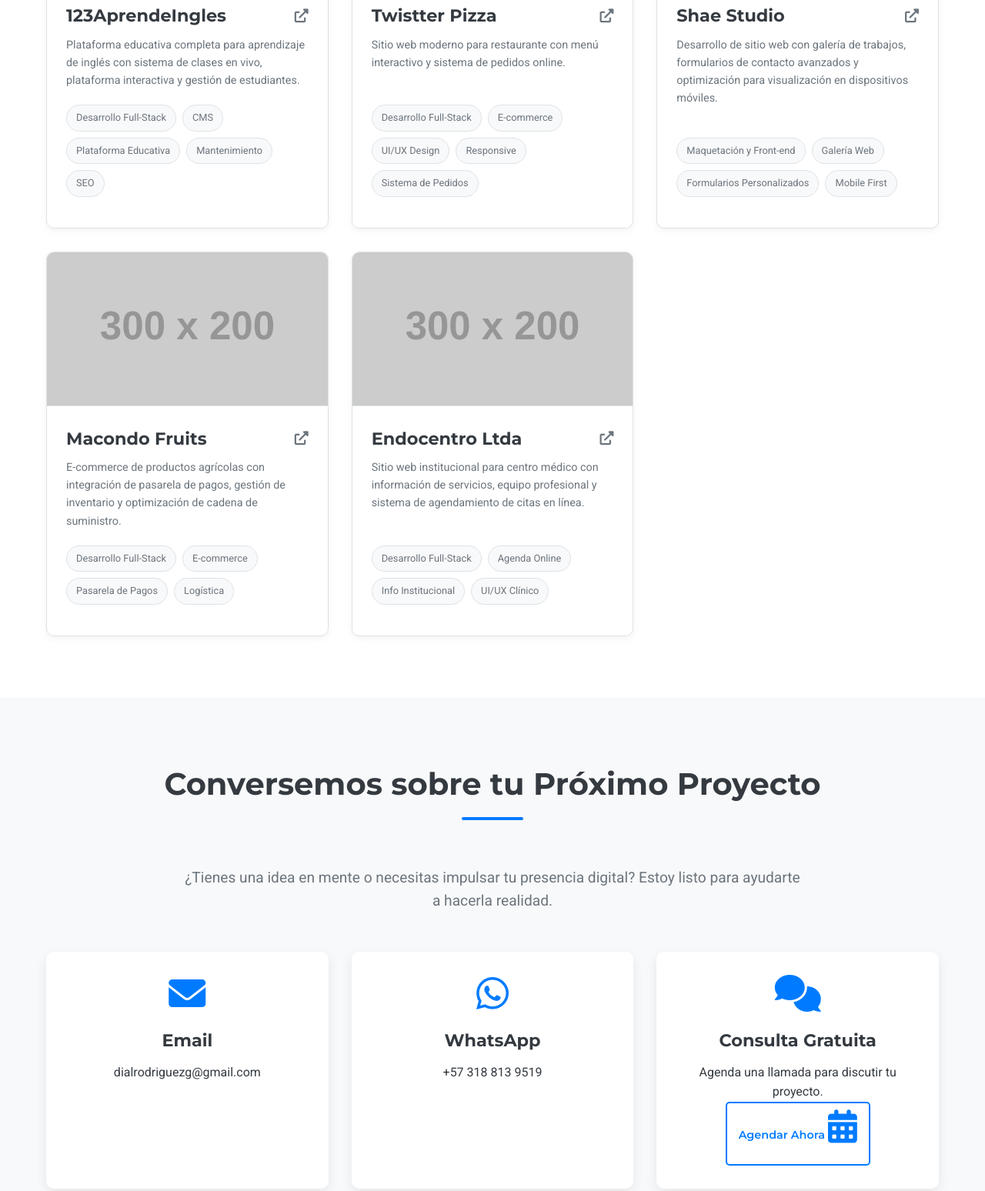
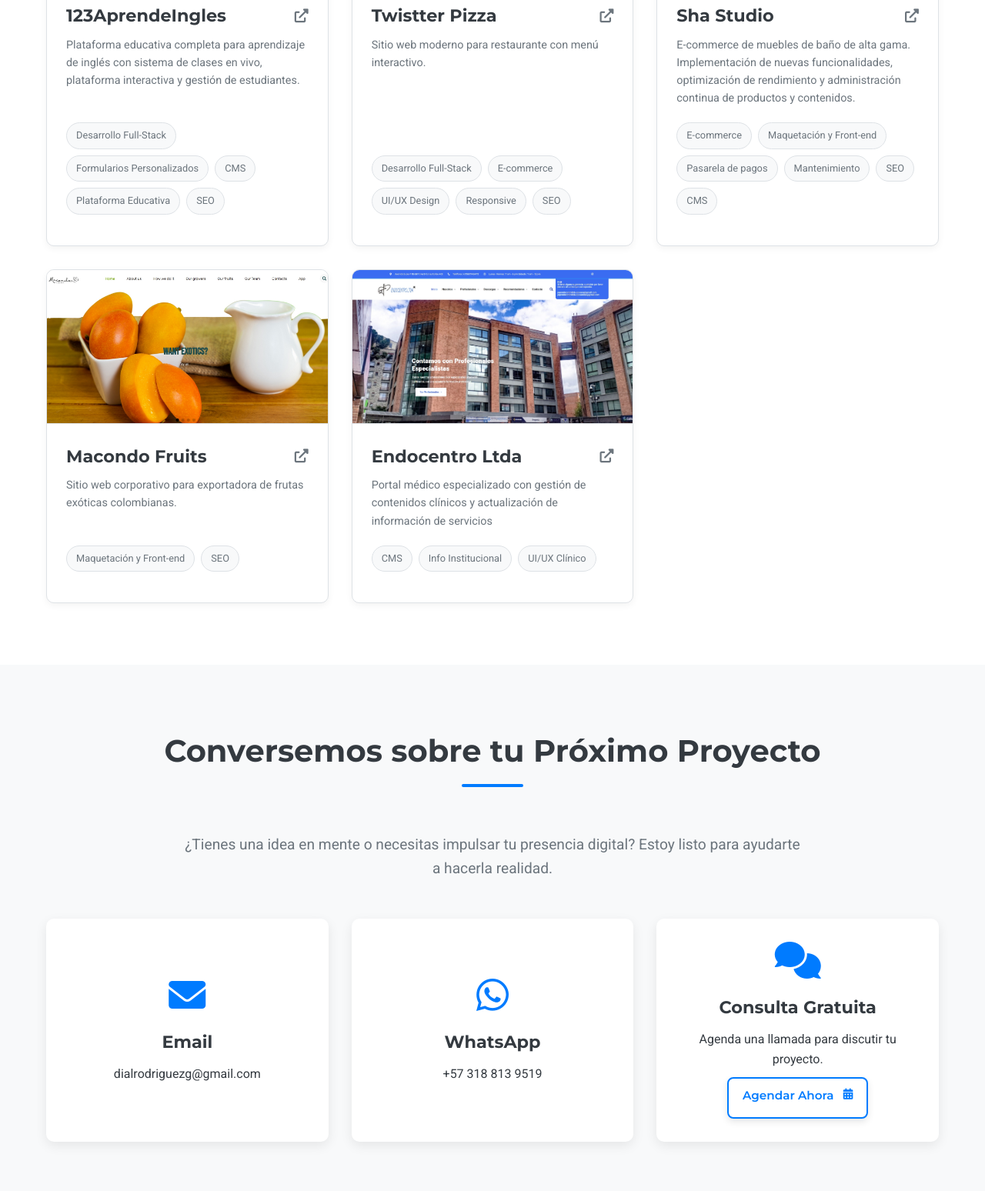
Before and after one commit to darodriguezg17/portafolio, a plain HTML site: page index.html in a window 1280 px wide. Shown: the part 3407-4955 px from the top of the page at 77% size. Drawn offline with Linux system fonts and the light colour scheme; placeholder pictures from the web are drawn by us.

Commit message:
Add files via upload
Update images and meets link

```diff
--- a/css/style.css
+++ b/css/style.css
@@ -121,6 +121,43 @@ h1, h2, h3, h4 {
 .btn-small {
     padding: 8px 15px;
     font-size: 0.9em;
+}
+
+/* Ajustes del botón "Agendar Ahora" */
+.btn-secondary.btn-small {
+display: inline-flex;
+align-items: center;
+justify-content: center;
+background-color: transparent;
+color: var(--primary-color);
+font-weight: 600;
+padding: 10px 18px;
+border-radius: 8px;
+text-decoration: none;
+font-size: 0.95rem;
+transition: all 0.3s ease;
+box-shadow: 0 4px 10px rgba(0,0,0,0.1);
+}
+
+
+.btn-secondary.btn-small:hover {
+background-color: #34495e;
+color: var(--light-text-color);
+transform: translateY(-2px);
+box-shadow: 0 6px 15px rgba(0,0,0,0.2);
+}
+
+
+.btn-secondary.btn-small i {
+margin-left: 8px;
+font-size: 0.9rem;
+}
+
+
+/* Opcional: centrar el botón en la sección */
+.contact-item a.btn-secondary.btn-small {
+display: inline-block;
+margin-top: 10px;
 }
 
 /* Header */
@@ -571,6 +608,10 @@ section:nth-child(odd) {
     box-shadow: 0 5px 15px rgba(0, 0, 0, 0.08);
     text-align: center;
     transition: transform 0.3s ease;
+    align-items: center;
+    justify-content: center;
+    display: flex;
+    flex-direction: column;
 }
 
 .contact-item:hover {
--- a/index.html
+++ b/index.html
@@ -170,9 +170,9 @@
                             <p>Plataforma educativa completa para aprendizaje de inglés con sistema de clases en vivo, plataforma interactiva y gestión de estudiantes.</p>
                             <div class="project-tags">
                                 <span class="project-skill-tag">Desarrollo Full-Stack</span>
+                                <span class="project-skill-tag">Formularios Personalizados</span>
                                 <span class="project-skill-tag">CMS</span>
                                 <span class="project-skill-tag">Plataforma Educativa</span>
-                                <span class="project-skill-tag">Mantenimiento</span>
                                 <span class="project-skill-tag">SEO</span>
                             </div>
                         </div>
@@ -185,13 +185,14 @@
                              onerror="this.src='https://placehold.co/300x200/ff7f50/ffffff?text=Twistter+Pizza'; this.onerror=null;">
                         <div class="project-content">
                             <h4>Twistter Pizza <a href="https://sagravagency.com/twistterpizza-sagravagency-com/" target="_blank" class="project-link-icon" aria-label="Ver Twistter Pizza"><i class="fas fa-external-link-alt"></i></a></h4>
-                            <p>Sitio web moderno para restaurante con menú interactivo y sistema de pedidos online.</p>
+                            <p>Sitio web moderno para restaurante con menú interactivo.</p>
                             <div class="project-tags">
                                 <span class="project-skill-tag">Desarrollo Full-Stack</span>
                                 <span class="project-skill-tag">E-commerce</span>
                                 <span class="project-skill-tag">UI/UX Design</span>
                                 <span class="project-skill-tag">Responsive</span>
-                                <span class="project-skill-tag">Sistema de Pedidos</span>
+                                <span class="project-skill-tag">SEO</span>
+
                             </div>
                         </div>
                     </div>
@@ -199,16 +200,18 @@
 
 <div class="project-card">
 
-<img src="https://placehold.co/300x200/ffd700/000000?text=Shae+Studio" alt="Shae Studio"
+<img src="img\shastudio.jpeg" alt="Sha Studio"
                              onerror="this.src='https://placehold.co/300x200/ffd700/000000?text=Proyecto'; this.onerror=null;">
                         <div class="project-content">
-                            <h4>Shae Studio <a href="https://www.shaestudio.com/?srsltid=AfmBOoo-glnK-4jTcBlW_yMcv64j6y71R1vzoGxDUjrhfJl3y9G79svA" target="_blank" class="project-link-icon" aria-label="Ver Shae Studio"><i class="fas fa-external-link-alt"></i></a></h4>
-                            <p>Desarrollo de sitio web con galería de trabajos, formularios de contacto avanzados y optimización para visualización en dispositivos móviles.</p>
+                            <h4>Sha Studio <a href="https://www.shaestudio.com/?srsltid=AfmBOoo-glnK-4jTcBlW_yMcv64j6y71R1vzoGxDUjrhfJl3y9G79svA" target="_blank" class="project-link-icon" aria-label="Ver Sha Studio"><i class="fas fa-external-link-alt"></i></a></h4>
+                            <p>E-commerce de muebles de baño de alta gama. Implementación de nuevas funcionalidades, optimización de rendimiento y administración continua de productos y contenidos.</p>
                             <div class="project-tags">
+                                <span class="project-skill-tag">E-commerce</span>
                                 <span class="project-skill-tag">Maquetación y Front-end</span>
-                                <span class="project-skill-tag">Galería Web</span>
-                                <span class="project-skill-tag">Formularios Personalizados</span>
-                                <span class="project-skill-tag">Mobile First</span>
+                                <span class="project-skill-tag">Pasarela de pagos</span>
+                                <span class="project-skill-tag">Mantenimiento</span>
+                                <span class="project-skill-tag">SEO</span>
+                                <span class="project-skill-tag">CMS</span>
                             </div>
                         </div>
                     </div>
@@ -216,16 +219,14 @@
 
 <div class="project-card">
 
-<img src="https://placehold.co/300x200/6a5acd/ffffff?text=Macondo+Fruits" alt="Macondo Fruits"
+<img src="img\macondofruits.jpeg" alt="Macondo Fruits"
                              onerror="this.src='https://placehold.co/300x200/6a5acd/ffffff?text=Proyecto'; this.onerror=null;">
                         <div class="project-content">
                             <h4>Macondo Fruits <a href="https://macondofruits.co/" target="_blank" class="project-link-icon" aria-label="Ver Macondo Fruits"><i class="fas fa-external-link-alt"></i></a></h4>
-                            <p>E-commerce de productos agrícolas con integración de pasarela de pagos, gestión de inventario y optimización de cadena de suministro.</p>
+                            <p>Sitio web corporativo para exportadora de frutas exóticas colombianas.</p>
                             <div class="project-tags">
-                                <span class="project-skill-tag">Desarrollo Full-Stack</span>
-                                <span class="project-skill-tag">E-commerce</span>
-                                <span class="project-skill-tag">Pasarela de Pagos</span>
-                                <span class="project-skill-tag">Logística</span>
+                                <span class="project-skill-tag">Maquetación y Front-end</span>
+                                <span class="project-skill-tag">SEO</span>
                             </div>
                         </div>
                     </div>
@@ -233,14 +234,13 @@
 
 <div class="project-card">
 
-<img src="https://placehold.co/300x200/dc143c/ffffff?text=Endocentro+Ltda" alt="Endocentro Ltda"
+<img src="img\endocentro.jpeg" alt="Endocentro Ltda"
                              onerror="this.src='https://placehold.co/300x200/dc143c/ffffff?text=Proyecto'; this.onerror=null;">
                         <div class="project-content">
                             <h4>Endocentro Ltda <a href="https://endocentroltda.com/" target="_blank" class="project-link-icon" aria-label="Ver Endocentro Ltda"><i class="fas fa-external-link-alt"></i></a></h4>
-                            <p>Sitio web institucional para centro médico con información de servicios, equipo profesional y sistema de agendamiento de citas en línea.</p>
+                            <p>Portal médico especializado con gestión de contenidos clínicos y actualización de información de servicios</p>
                             <div class="project-tags">
-                                <span class="project-skill-tag">Desarrollo Full-Stack</span>
-                                <span class="project-skill-tag">Agenda Online</span>
+                                <span class="project-skill-tag">CMS</span>
                                 <span class="project-skill-tag">Info Institucional</span>
                                 <span class="project-skill-tag">UI/UX Clínico</span>
                             </div>
@@ -301,7 +301,7 @@
                         <h4>Consulta Gratuita</h4>
                         <p>Agenda una llamada para discutir tu proyecto.</p>
 
-<a href="https://calendly.com/tucalendly" target="_blank" class="btn btn-secondary btn-small">Agendar Ahora <i class="fas fa-calendar-alt"></i></a>
+<a href="https://calendar.app.google/b81NsmjjPqV7Yoyh6" target="_blank" class="btn btn-secondary btn-small">Agendar Ahora <i class="fas fa-calendar-alt fa-xs"></i></a>
                     </div>
                 </div>
             </div>
```
Also changed, not shown: img/endocentro.jpeg (added), img/macondofruits.jpeg (added), img/shastudio.jpeg (added).
